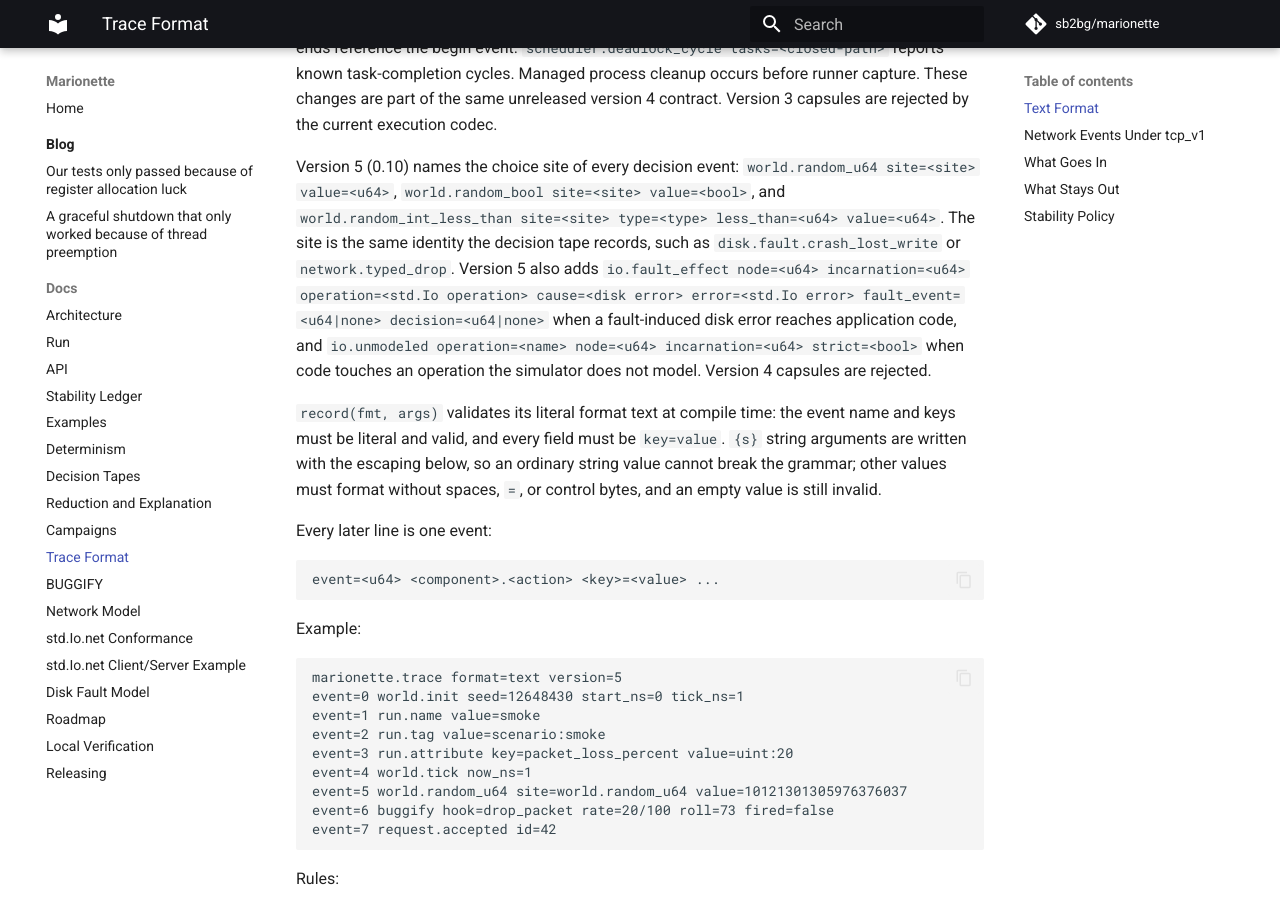
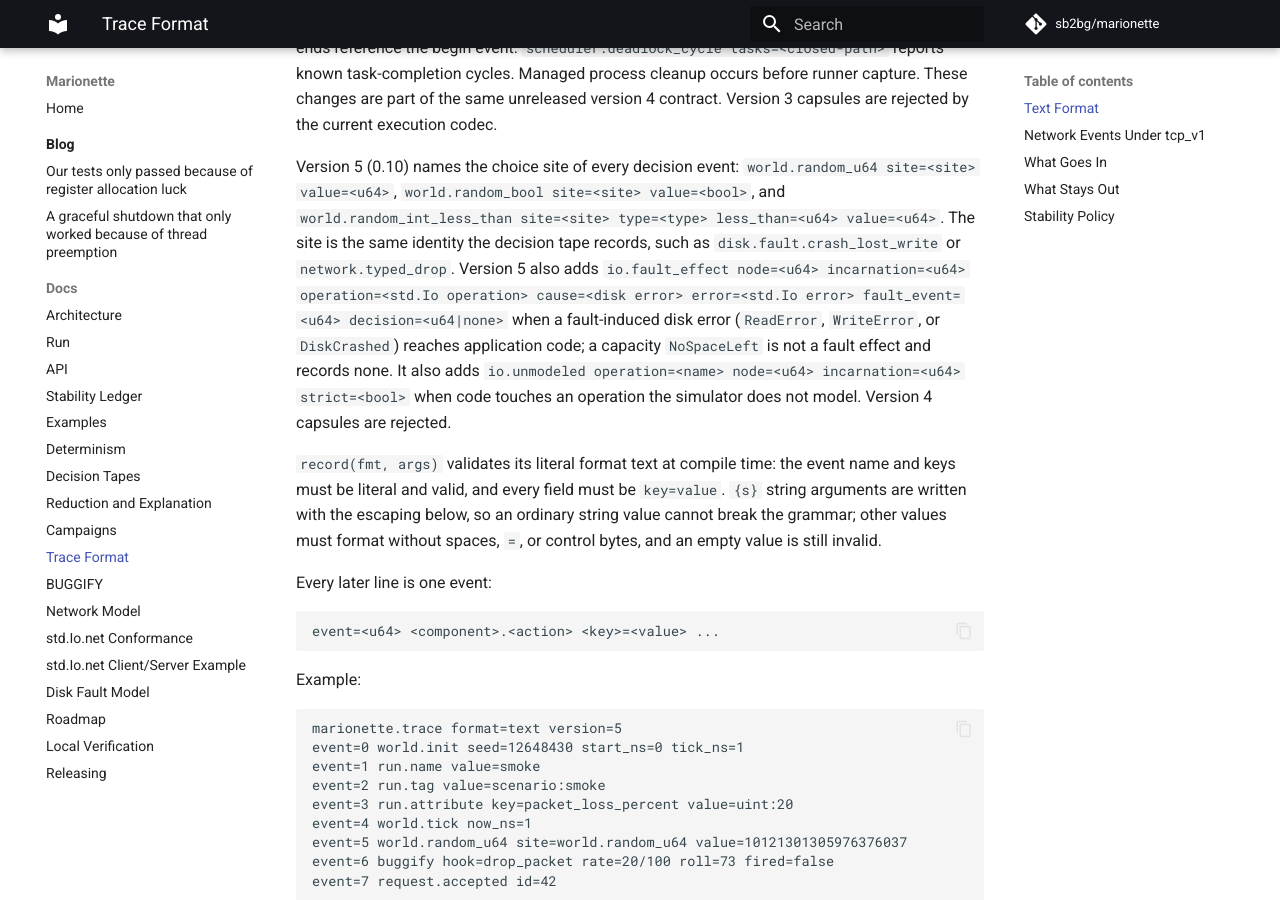
Before and after one commit to sb2bg/marionette, an MkDocs documentation site: the page built from docs/trace-format.md, in a window 1280 px wide and 900 px high, scrolled down 1104 px. Built offline with MkDocs 1.6.1 and Material for MkDocs 9.7.7, drawn with Linux system fonts in a browser that asks for light colours; comment, search, counter and statistics services are not loaded.

Commit message:
Stop crediting a full disk to an earlier fault
io.fault_effect treated every NoSpaceLeft as a fault effect and named
world.last_fault, the most recent fault that fired anywhere. NoSpaceLeft
only comes from capacity_bytes, so a full disk was blamed on an unrelated
earlier fault, and the failure diagnosis printed that fault as its cause.
With no earlier fault it recorded fault_event=none for an error no fault
caused.

Fault effects now cover ReadError, WriteError, and DiskCrashed, which only
fired faults raise, and are skipped when no fault is behind the error, so
fault_event is always an event index.

```diff
--- a/docs/trace-format.md
+++ b/docs/trace-format.md
@@ -57,8 +57,10 @@ less_than=<u64> value=<u64>`. The site is the same identity the decision tape
 records, such as `disk.fault.crash_lost_write` or `network.typed_drop`.
 Version 5 also adds `io.fault_effect node=<u64> incarnation=<u64>
 operation=<std.Io operation> cause=<disk error> error=<std.Io error>
-fault_event=<u64|none> decision=<u64|none>` when a fault-induced disk error
-reaches application code, and `io.unmodeled operation=<name> node=<u64>
+fault_event=<u64> decision=<u64|none>` when a fault-induced disk error
+(`ReadError`, `WriteError`, or `DiskCrashed`) reaches application code; a
+capacity `NoSpaceLeft` is not a fault effect and records none. It also adds
+`io.unmodeled operation=<name> node=<u64>
 incarnation=<u64> strict=<bool>` when code touches an operation the simulator
 does not model. Version 4 capsules are rejected.
 
```
Also changed, not shown: CHANGELOG.md (+2 -1 lines), 2 other files.
